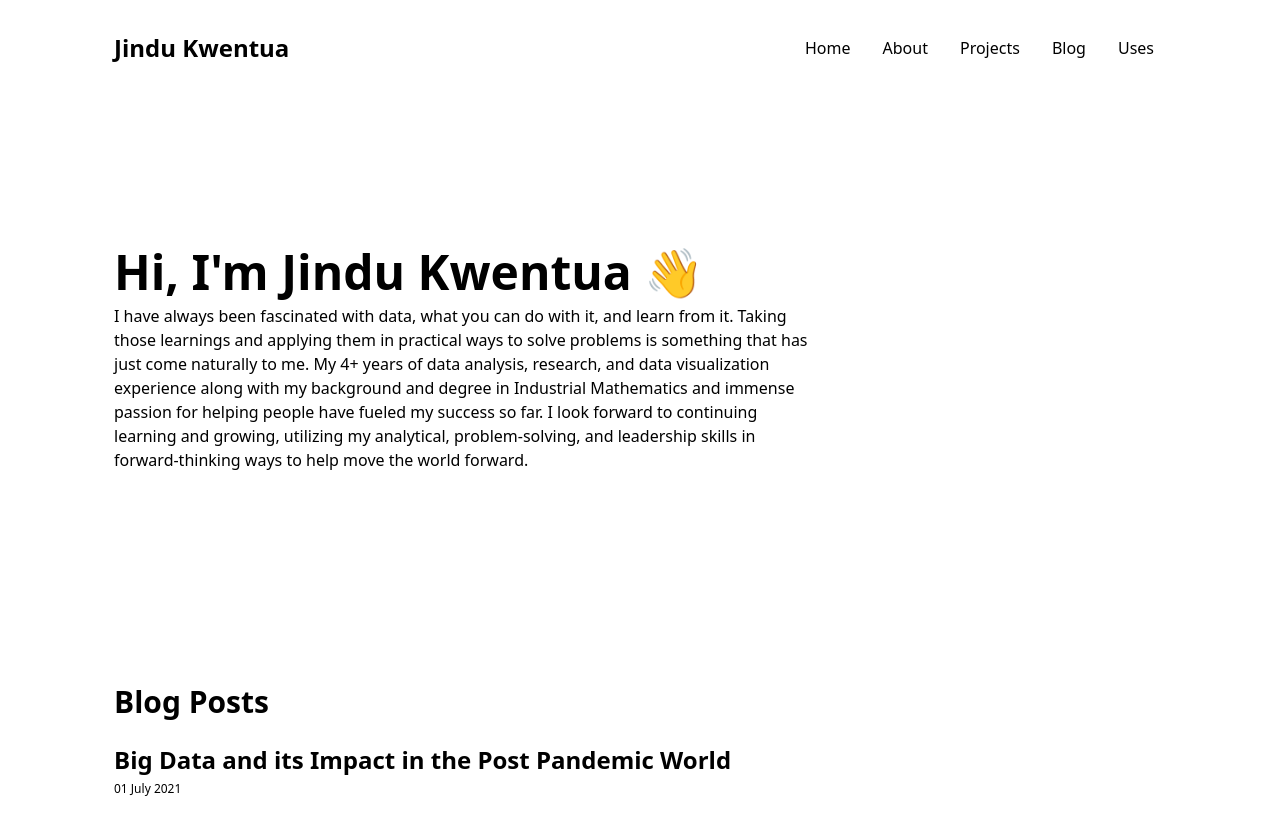
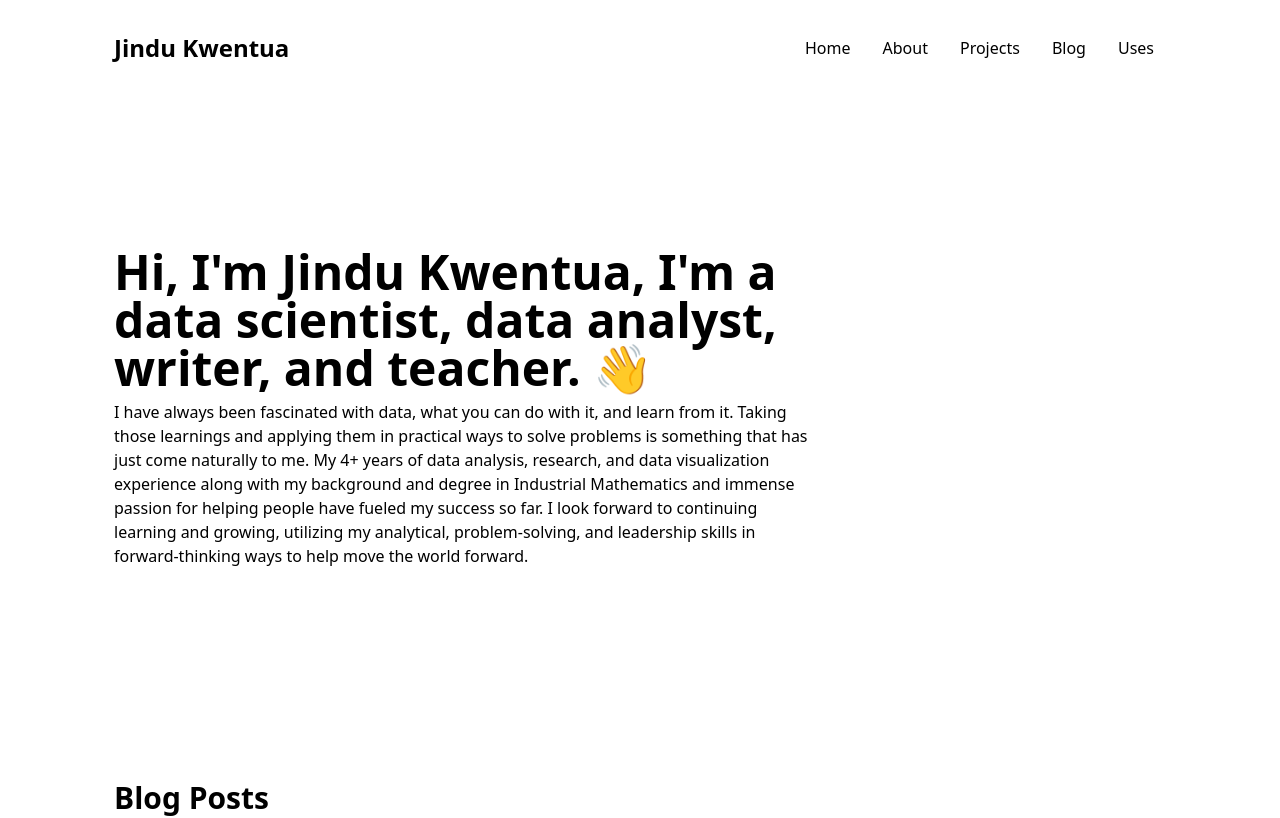
Before and after one commit to jindukwentua/portfolio-project, a Next.js app: page / in a window 1280 px wide. Shown: the top 818 px of the page. Built offline with nearby package versions, Linux system fonts and the light colour scheme.

Commit message:
changeeee

```diff
--- a/pages/index.js
+++ b/pages/index.js
@@ -24,7 +24,7 @@ const Index = ({ posts }) => {
       <div className="container">
         <div className="py-10 md:py-32 md:w-2/3">
           <h2 className="text-3xl md:text-5xl font-bold mb-2">
-            Hi, I'm Jindu Kwentua{" "}
+            Hi, I'm Jindu Kwentua, I'm a data scientist, data analyst, writer, and teacher.{" "}
             <span role="img" aria-label="wave">
               👋
             </span>
```
